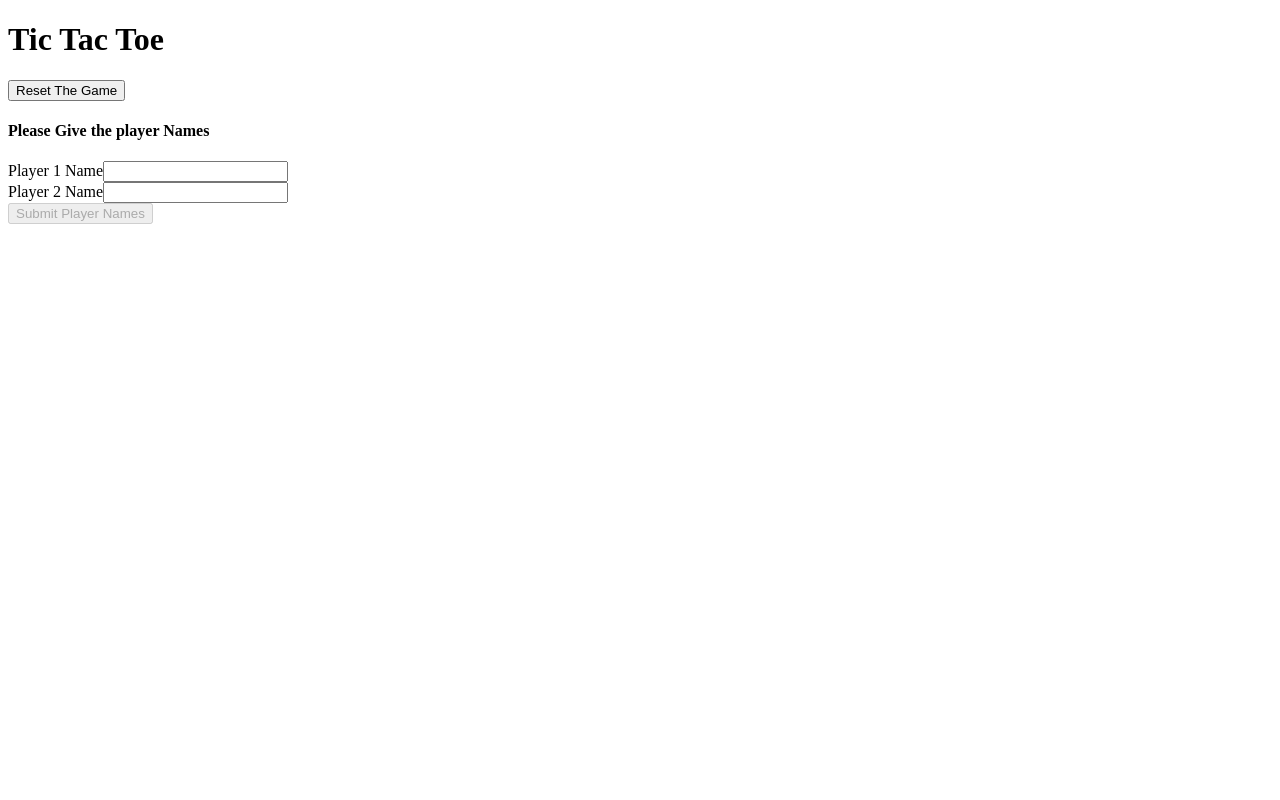
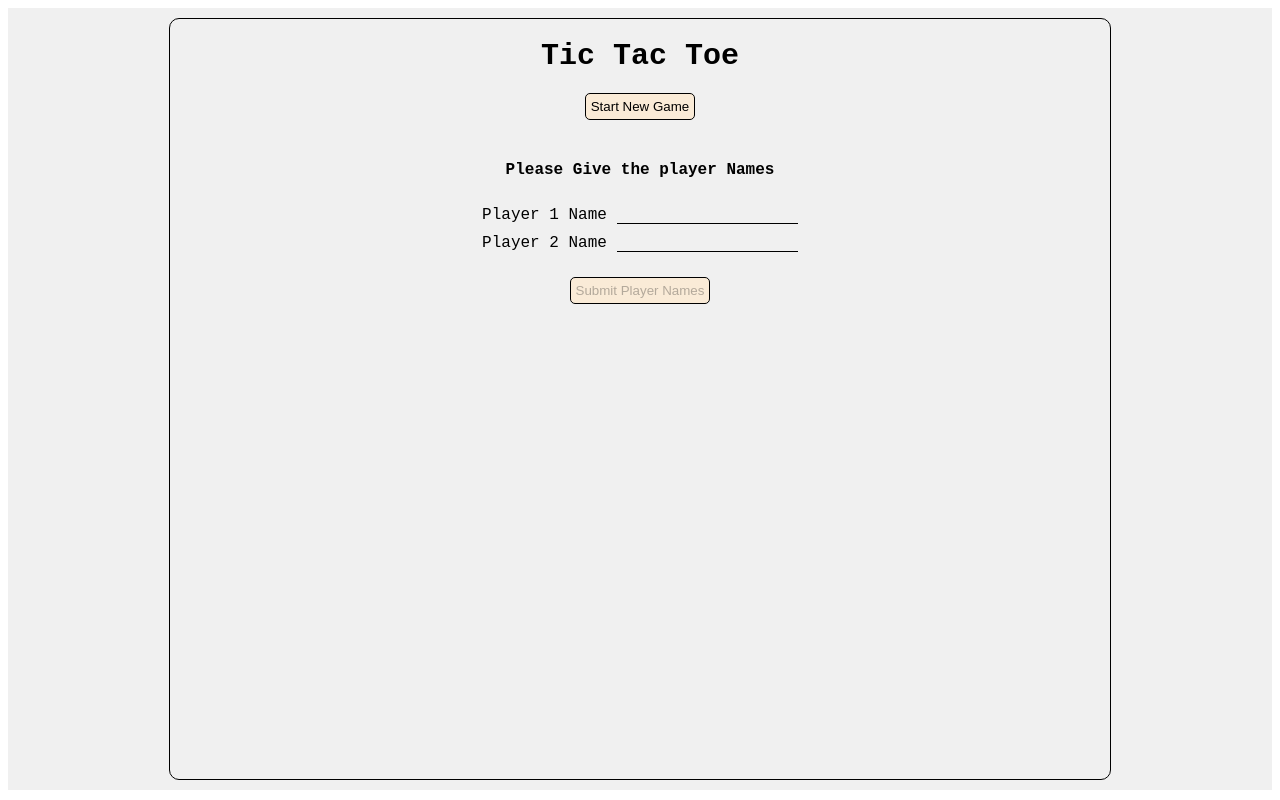
Before and after one commit to utkrishtsolanki97/tic-tac-toe-vitejs, a React (Vite) app: page / in a window 1280 px wide. Both pictures are taken after a click on the button "Let's Get Started". Built offline with nearby package versions, Linux system fonts and the light colour scheme.

Commit message:
style: added css files and restructured the code

```diff
--- a/src/App.css
+++ b/src/App.css
@@ -0,0 +1,67 @@
+.screenContainer{
+    font-family: 'Fira Code', monospace;
+    background-color: #f0f0f0;
+    width: 100%;
+    /* height: 100%; */
+    display: flex;
+}
+.gameContainer{
+    width: 80%;
+    max-width: 900px;
+    border: 1px solid black;
+    margin: 10px auto;
+    padding: 20px;
+    text-align: center;
+    border-radius: 10px;
+    min-height: 90vh;
+    justify-content: center;
+}
+.tttHeading h1{
+    font-size: 30px;
+    margin: 0 0 20px 0;
+}
+.screenContainer button{
+    border: 1px solid black;
+    padding: 5px;
+    background-color: antiquewhite;
+    border-radius: 5px;
+}
+.playerInformation{
+    display: flex;
+    justify-content: space-between;
+    margin: 20px 40px;
+}
+.playerName{
+    display: flex;
+    flex-direction: column;
+}
+.vsSpan{
+    margin: auto 10px;
+}
+.registeredPlayerName{
+    margin: 10px 0;
+    border: 1px solid black;
+    padding: 5px;
+    border-radius: 5px;
+}
+.declareResultContainer{
+    position: fixed;
+    top: 0;
+    left: 0;
+    display: flex;
+    justify-content: center;
+    align-items: center;
+    width: 100%;
+    height: 100%;
+    background-color: rgba(0, 0, 0, 0.5);
+    .declareResultContent{
+        background-color: whitesmoke;
+        /* min-height: 100px; */
+        align-items: center;
+        border-radius: 10px;
+        padding: 50px;
+        button{
+            margin: 10px;
+        }
+    }
+}
--- a/src/App.jsx
+++ b/src/App.jsx
@@ -13,7 +13,9 @@ function App() {
   const [gameStats, setGameStats] = useState([]);
   return (
     <>
-      <div>
+      <div className='screenContainer'>
+        <div className='gameContainer'>
+          <div className='tttHeading'>
             <h1>Tic Tac Toe</h1>
           </div>
           <>
@@ -23,7 +25,7 @@ function App() {
           </>
           <>
             {gameStart !== 0 && (
-          <button onClick={(e) => setGameStart(0)}>Reset The Game</button>
+              <button onClick={(e) => setGameStart(0)}>Start New Game</button>
             )}
           </>
           <>
@@ -41,14 +43,16 @@ function App() {
           <>
             {gameStart === 2 && (
               <>
-            <>
-              <div>
-                Player X : <span>{player1}</span>
+                <div className='playerInformation'>
+                  <div className='playerName'>
+                    <span>Player X</span><span className='registeredPlayerName'>{player1}</span>
                   </div>
-              <div>
-                Player O : <span>{player2}</span>
+                  <div className='vsSpan'><span>VS</span></div>
+
+                  <div className='playerName'>
+                    <span>Player O</span><span className='registeredPlayerName'>{player2}</span>
                   </div>
-            </>
+                </div>
                 <>
                   <TicTacToeGame
                     turnPlayer={turnPlayer}
@@ -61,23 +65,11 @@ function App() {
                     declareWinner={declareWinner}
                     setGameStats={setGameStats}
                     gameStats={gameStats}
+                    setPlayer1={setPlayer1}
+                    setPlayer2={setPlayer2}
                   />
                 </>
-            {declareWinner === 2 ? (
-              <>
-                <div>Oops! It was a DRAW!!</div>
-              </>
-            ) : (
-              declareWinner !== null && (
-                <>
-                  <div>
-                    Congratulations{' '}
-                    <b>{declareWinner === 0 ? player1 : player2}</b> You Won!!!
-                  </div>
-                </>
-              )
-            )}
-            <br />
+
               </>
             )}
           </>
@@ -90,6 +82,8 @@ function App() {
               />
             )}
           </>
+        </div>
+      </div>
     </>
   );
 }
--- /dev/null
+++ b/src/components/PlayerGameStats.css
@@ -0,0 +1,38 @@
+.statsContainer {
+    text-align: center;
+    display: flex;
+    justify-content: center;
+    flex-direction: column;
+
+    @media screen and (min-width : 600px) {
+        width: 60%;
+        margin: 10px auto;
+        ;
+    }
+
+    h3 {
+        font-size: 20px;
+        margin-top: 0;
+    }
+
+    table {
+        border: 2px solid black;
+
+
+        td {
+            border: 1px solid black;
+
+        }
+
+        th {
+            border: 2px solid black;
+        }
+        tr{
+            background-color: #ffffff;
+        }
+        tr:nth-child(even){
+            background-color: #d1d1d1;
+        }
+    }
+
+}
--- a/src/components/PlayerGameStats.jsx
+++ b/src/components/PlayerGameStats.jsx
@@ -1,9 +1,11 @@
 import React from 'react';
+import './PlayerGameStats.css'
 
 const PlayerGameStats = ({ gameStats, player1, player2 }) => {
   return (
     <>
-      <div>GameStats</div>
+    <div className='statsContainer'>
+      <h3>Game Stats</h3>
       <table>
         <thead>
           <tr>
@@ -24,6 +26,7 @@ const PlayerGameStats = ({ gameStats, player1, player2 }) => {
           ))}
         </tbody>
       </table>
+      </div>
     </>
   );
 };
--- /dev/null
+++ b/src/components/PlayerRegistration.css
@@ -0,0 +1,26 @@
+.registerContainer{
+    padding: 20px;
+    button{
+        margin: 20px;
+    }
+}
+.registerInputContainer{
+    padding: 5px;
+    label{
+        margin-right: 10px;
+    }
+    input{
+        background-color: #f0f0f0;
+        border-bottom: 1px solid black;
+        border-top: none;
+        border-left: none;
+        border-right: none;
+    }
+    input:focus-visible {
+        border-bottom: 3px solid black;
+        border-top: none;
+        border-left: none;
+        border-right: none;
+        outline: none;
+    }
+}
--- a/src/components/PlayerRegistration.jsx
+++ b/src/components/PlayerRegistration.jsx
@@ -1,4 +1,5 @@
 import React from 'react';
+import './PlayerRegistration.css';
 
 const PlayerRegistration = ({
   player1,
@@ -10,13 +11,13 @@ const PlayerRegistration = ({
   setGameStats,
 }) => {
   return (
-    <div>
+    <div className='registerContainer'>
       <h4>Please Give the player Names</h4>
-      <div>
+      <div className='registerInputContainer'>
         <label>Player 1 Name</label>
         <input type="text" onChange={(e) => setPlayer1(e.target.value)} />
       </div>
-      <div>
+      <div className='registerInputContainer'>
         <label>Player 2 Name</label>
         <input type="text" onChange={(e) => setPlayer2(e.target.value)} />
       </div>
--- a/src/components/TicTacToeGame.css
+++ b/src/components/TicTacToeGame.css
@@ -1,3 +1,30 @@
+.ticTacToeContainer {
+  padding: auto 10px;
+
+  .playerTurnContainer {
+    width: 100%;
+    display: flex;
+    justify-content: center;
+
+    .leftCont {
+      width: 50%;
+      text-align: right;
+    }
+
+    .rightCont {
+      width: 50%;
+      text-align: left;
+      padding-left: 4px;
+    }
+  }
+
+  .tttGameContainer {
+    margin: auto 10px;
+    display: flex;
+    justify-content: center;
+  }
+}
+
 td {
   border: 1px solid black;
   width: 25px;
--- a/src/components/TicTacToeGame.jsx
+++ b/src/components/TicTacToeGame.jsx
@@ -10,6 +10,9 @@ const TicTacToeGame = ({
   setDeclareWinner,
   gameStats,
   setGameStats,
+  setGameStart,
+  setPlayer1,
+  setPlayer2
 }) => {
   const [gameGrid, setGameGrid] = useState([
     ['', '', ''],
@@ -79,12 +82,27 @@ const TicTacToeGame = ({
     ]);
     setDeclareWinner(null);
   };
+  const handleResetGame =() => {
+    setGameGrid([
+      ['', '', ''],
+      ['', '', ''],
+      ['', '', ''],
+    ])
+    setPlayer1('')
+    setPlayer2('')
+    setGameStart(1)
+    setTurnPlayer(0)
+    setDeclareWinner(null)
+    setGameStats([])
+  }
   return (
     <>
-      <div>
-        <br />
-        <label>Player Turn : {turnPlayer === 0 ? player1 : player2}</label>
-        <br />
+      <div className='ticTacToeContainer'>
+        <div className='playerTurnContainer'>
+          <label className='leftCont'>Player Turn : </label>{" "}
+          <label className='rightCont'>{" "}{turnPlayer === 0 ? player1 : player2}</label>
+        </div>
+        <div className='tttGameContainer'>
           <table>
             <tbody>
               {gameGrid.map((x, xid) => {
@@ -109,10 +127,32 @@ const TicTacToeGame = ({
               })}
             </tbody>
           </table>
-        <br />
+        </div>
         {declareWinner !== null && (
-          <button onClick={handleNewGame}>Start New Game</button>
+          <div className='declareResultContainer'>
+            <div className='declareResultContent'>
+              {declareWinner === 2 ? (
+                <div>
+                  <div>Oops! It was a DRAW!!</div>
+                </div>
+              ) : (
+                declareWinner !== null && (
+                  <div>
+                    <div>
+                      Congratulations{' '}
+                      <b>{declareWinner === 0 ? player1 : player2}</b> You Won!!!
+                    </div>
+                  </div>
+                )
               )}
+              <div>
+                <button onClick={handleNewGame}>Rematch</button>
+                <button onClick={handleResetGame}>Start New Game</button>
+              </div>
+            </div>
+          </div>
+        )}
+
       </div>
     </>
   );
```
Lines whose indentation alone changed are shown as unchanged.
